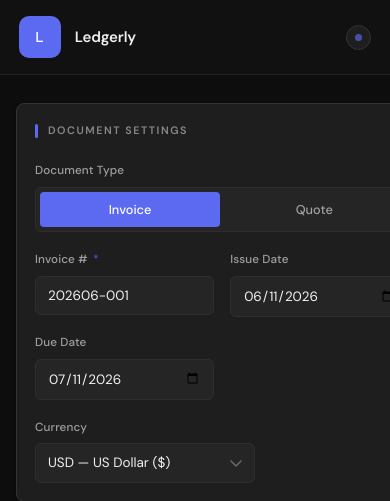
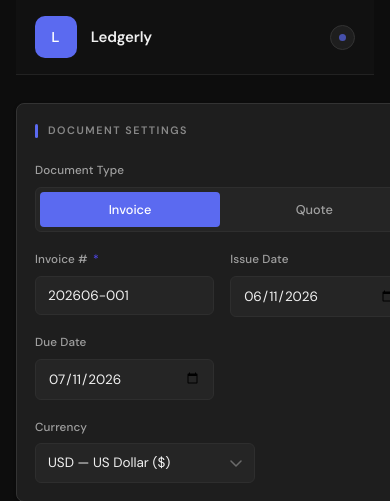
Before and after one commit to dionicio-damiani/ledgerly, a FastAPI app: page /app in a window 390 px wide; the page is wider, and only the part inside the window is pictured. Shown: the top 501 px of that part. Run offline with FastAPI, Linux system fonts and the light colour scheme.

Commit message:
fix: remove horizontal scroll on mobile topbar

```diff
--- a/static/style.css
+++ b/static/style.css
@@ -63,8 +63,8 @@ body {
   display: flex;
   align-items: center;
   justify-content: space-between;
-  width: 100vw;
-  margin: 0 calc(50% - 50vw) 28px;
+  width: 100%;
+  margin-bottom: 28px;
   padding: 22px 2rem;
   box-sizing: border-box;
   background: var(--bg-elevated);
```
